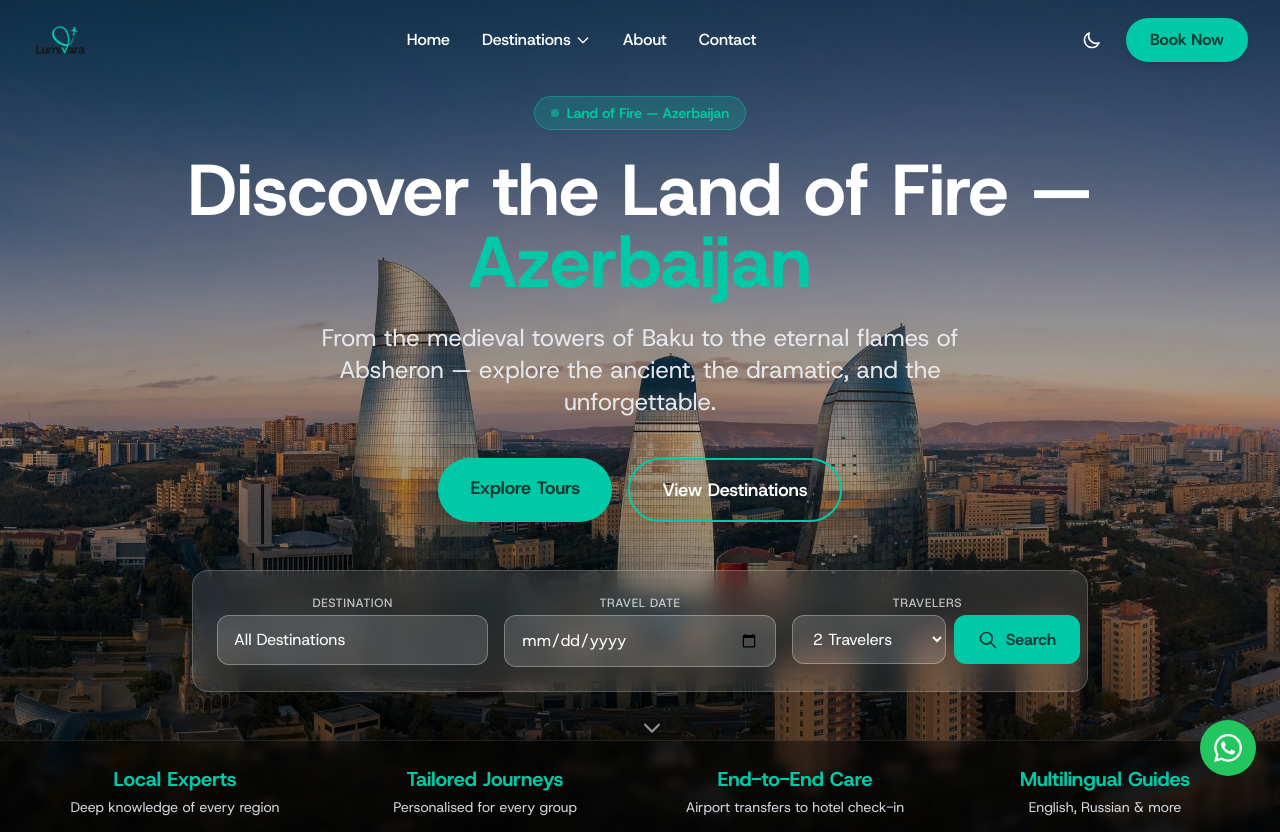
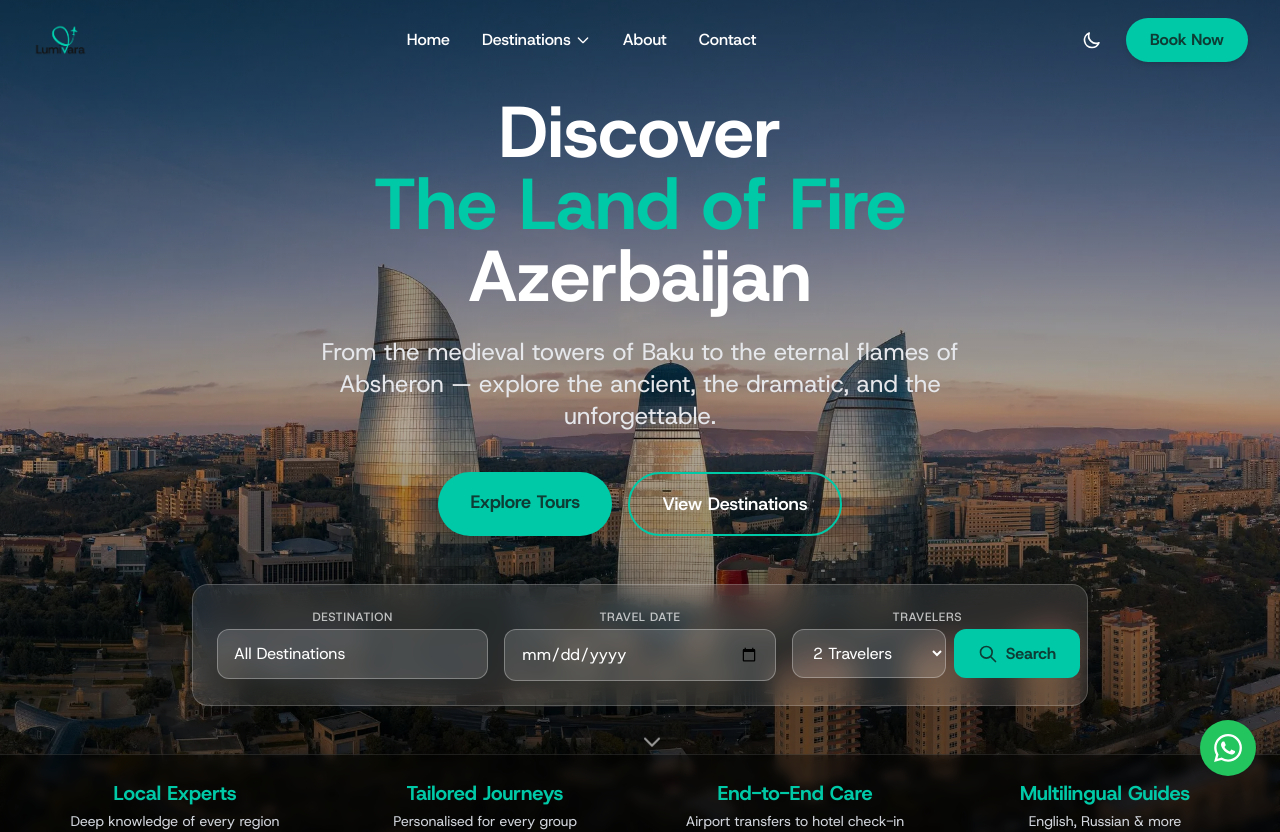
Before and after one commit to khalismammadli3-creator/incoming, a Next.js app: page / in a window 1280 px wide. Shown: the top 832 px of the page. Built offline with nearby package versions, Linux system fonts and the light colour scheme.

Commit message:
header updated

```diff
--- a/components/HeroSection.tsx
+++ b/components/HeroSection.tsx
@@ -45,16 +45,11 @@ export default function HeroSection() {
 
       {/* Content */}
       <div className="relative z-10 max-w-7xl mx-auto px-4 sm:px-6 lg:px-8 pt-24 pb-12 flex flex-col items-center text-center">
-        {/* Badge */}
-        <span className="inline-flex items-center gap-2 bg-accent/20 border border-accent/40 text-accent text-sm font-semibold px-4 py-1.5 rounded-full mb-6 backdrop-blur-sm">
-          <span className="w-2 h-2 bg-accent rounded-full animate-pulse" />
-          Land of Fire — Azerbaijan
-        </span>
-
         {/* Headline */}
         <h1 className="text-5xl sm:text-6xl lg:text-7xl font-bold text-white mb-6 leading-tight">
-          Discover the Land of Fire —
-          <span className="block text-accent">Azerbaijan</span>
+          Discover
+          <span className="block text-accent">The Land of Fire</span>
+          <span className="block text-white">Azerbaijan</span>
         </h1>
         <p className="text-xl sm:text-2xl text-gray-200 max-w-2xl mb-10 leading-relaxed">
           From the medieval towers of Baku to the eternal flames of Absheron — explore the ancient, the dramatic, and the unforgettable.
```
